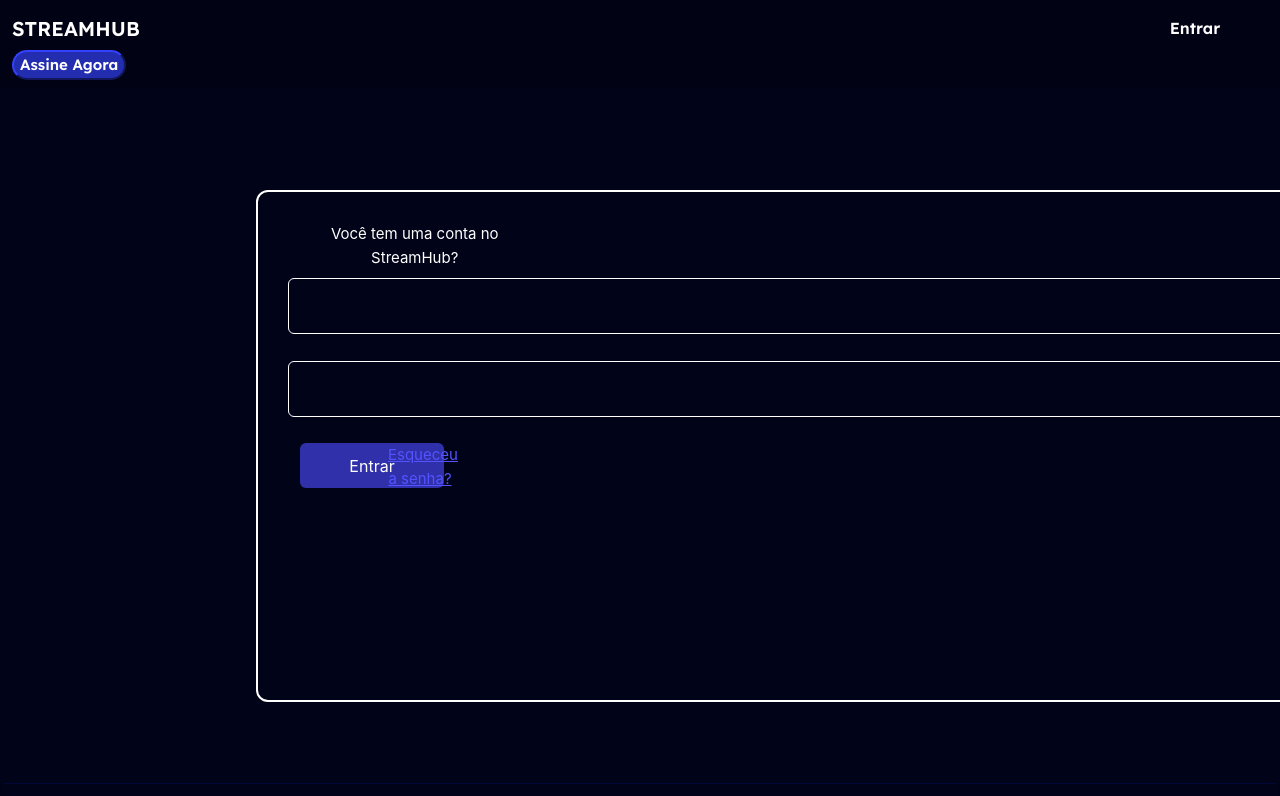
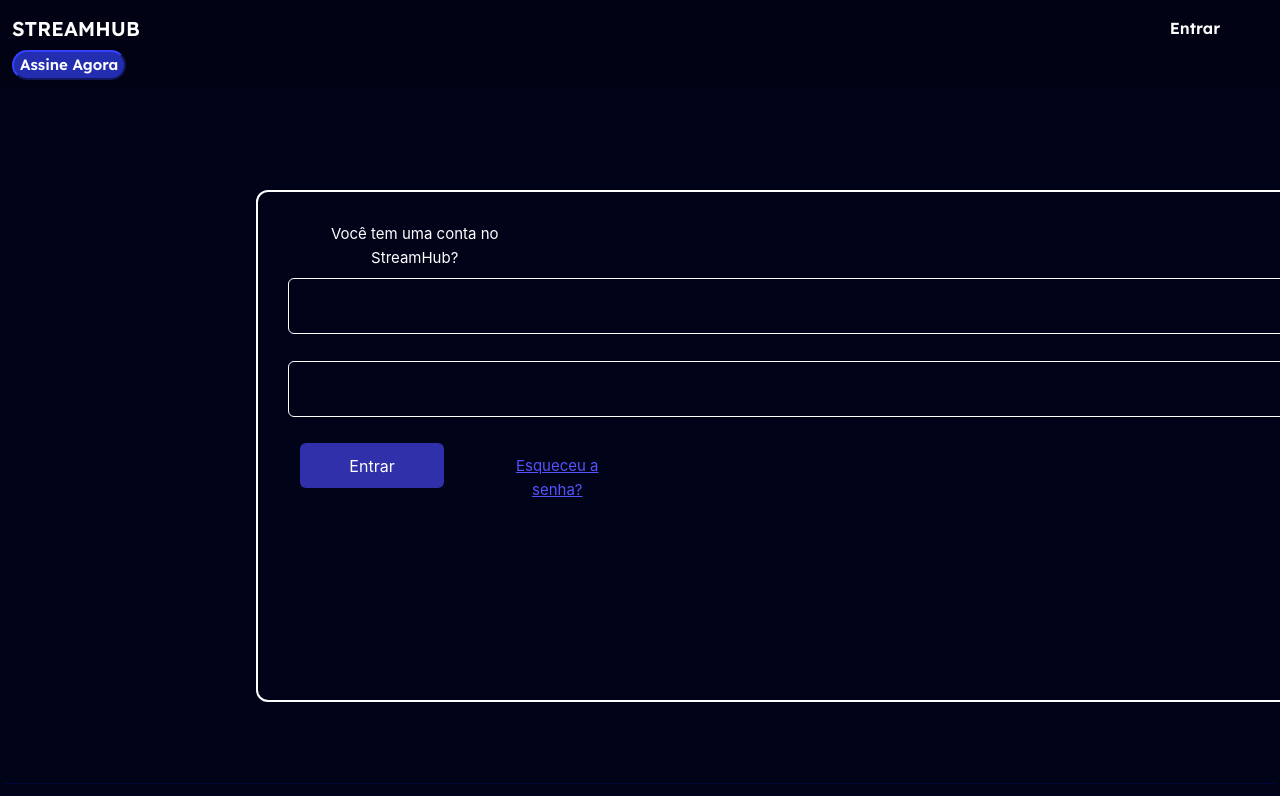
Before and after one commit to VictorSedlak1/StreamHUB-Oficial, a Vue app: page /login in a window 1280 px wide. Shown: the top 796 px of the page. Built offline with nearby package versions, Linux system fonts and the light colour scheme; a web font is replaced by a local one.

Commit message:
commit11

```diff
--- a/src/views/LoginView.vue
+++ b/src/views/LoginView.vue
@@ -18,7 +18,7 @@
             <div class="col-1">
                 <button type="submit" class="btn">Entrar</button>
             </div>
-            <div class="col-1">
+            <div class="col-1 esqueceu">
                 <a href="#" class="btn2">Esqueceu a senha?</a>
             </div>
         </div>
@@ -74,8 +74,20 @@
 .btn2{
     color: rgb(83, 83, 255);
     font-size: 15px;
+    margin-top: 3%;
 
 
+
+}
+
+.col-1{
+    margin-right: 3%;
+    width: 15%;
+
+}
+
+.esqueceu{
+    margin-top: 1%;
 }
 
 
```
